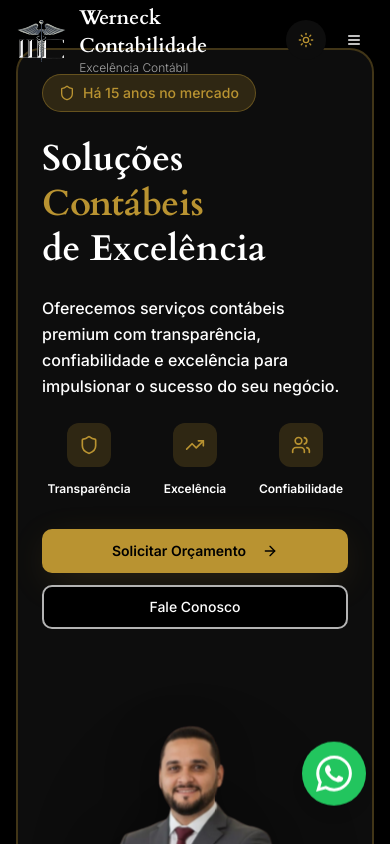
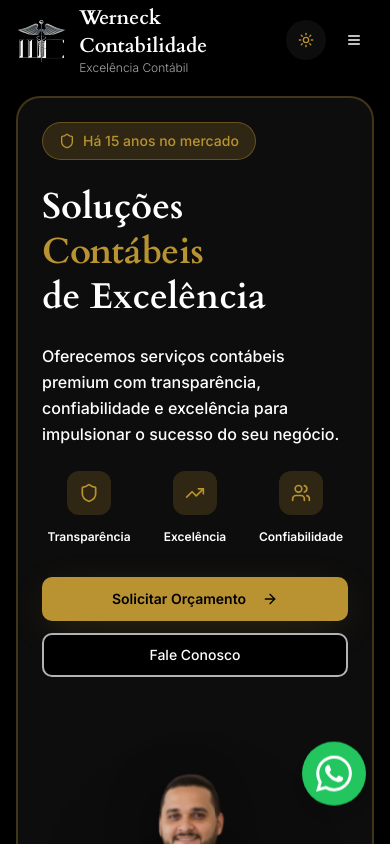
Before and after one commit to Carlos-Golldrine/gold-ledger-elegance-46849, a React (Vite) app: page / in a window 390 px wide. Shown: the top 844 px of the page. Built offline with nearby package versions, Linux system fonts and the light colour scheme.

Commit message:
Adjust hero section on mobile

```diff
--- a/src/components/Hero.tsx
+++ b/src/components/Hero.tsx
@@ -6,7 +6,7 @@ import professionalImage from '@/assets/professional-hq.svg'
 const Hero = () => {
   return (
     <section id="home" className="min-h-screen bg-background relative overflow-hidden flex items-center">
-      <div className="container mx-auto px-4 py-12 lg:py-20">
+      <div className="container mx-auto px-4 pt-24 pb-12 lg:py-20">
         {/* Hero Card Container */}
         <div className="relative bg-card rounded-3xl border-2 border-luxury-gold/30 shadow-elegant overflow-hidden">
           <div className="grid lg:grid-cols-2 gap-8 lg:gap-12 items-center p-6 sm:p-8 lg:p-12 relative">
```
